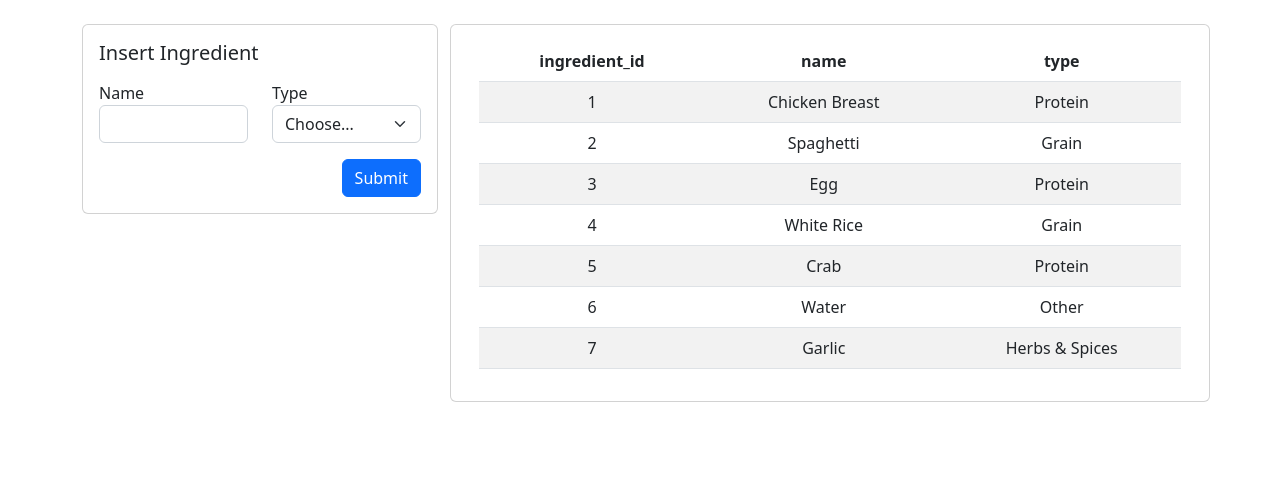
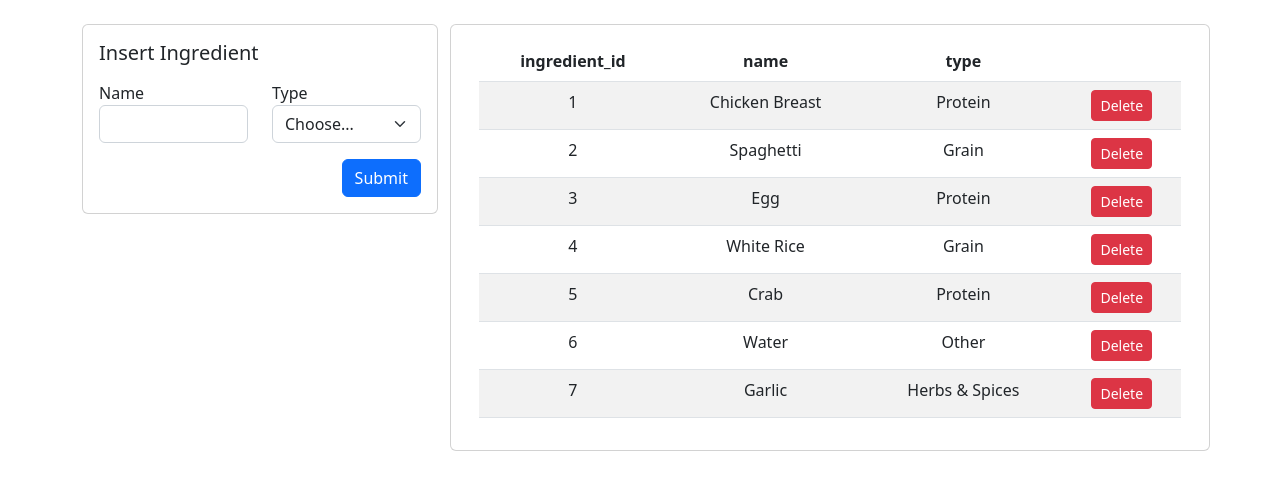
Before and after one commit to djleedke/osu-cs340-portfolio-course-project, a Flask app: page /ingredients in a window 1280 px wide. Shown: the part 56-546 px from the top of the page. Run offline with Flask 2, Linux system fonts and the light colour scheme; data comes from the database, SQL or seed files in the repository; data that the repository does not hold is empty; some libraries are stand-ins or nearby versions.

Commit message:
Update ingredients.html
Added insert and delete functionality

```diff
--- a/templates/pages/ingredients.html
+++ b/templates/pages/ingredients.html
@@ -19,9 +19,12 @@
                                 <select id="inputType" name="type" class="form-select">
                                     <option value="" selected disabled hidden>Choose...</option>
                                     <option>Grain</option>
+                                    <option>Protein</option>
+                                    <option>Fruits & Vegetables</option>
                                     <option>Herbs & Spices</option>
+                                    <option>Broths & Concentrates</option>
                                     <option>Other</option>
-                                    <option>Protein</option>
+
                                 </select>
                             </div>
                             <div class="d-flex flex-row-reverse col-12">
@@ -40,6 +43,7 @@
                             <th>ingredient_id</th>
                             <th>name</th>
                             <th>type</th>
+                            <th></th>
                         </tr>
                     </thead>
                     <tbody>
@@ -48,6 +52,9 @@
                             <td>{{ row.ingredient_id }}</td>
                             <td>{{ row.name }}</td>
                             <td>{{ row.type }}</td>
+                            <td>
+                                <button id="delete-ingredient" type="button" class="btn btn-danger btn-sm" onclick="deleteIngredient({{row.ingredient_id}});">Delete</button>
+                            </td>
                         </tr>
                         {% endfor %}
                     </tbody>
```
